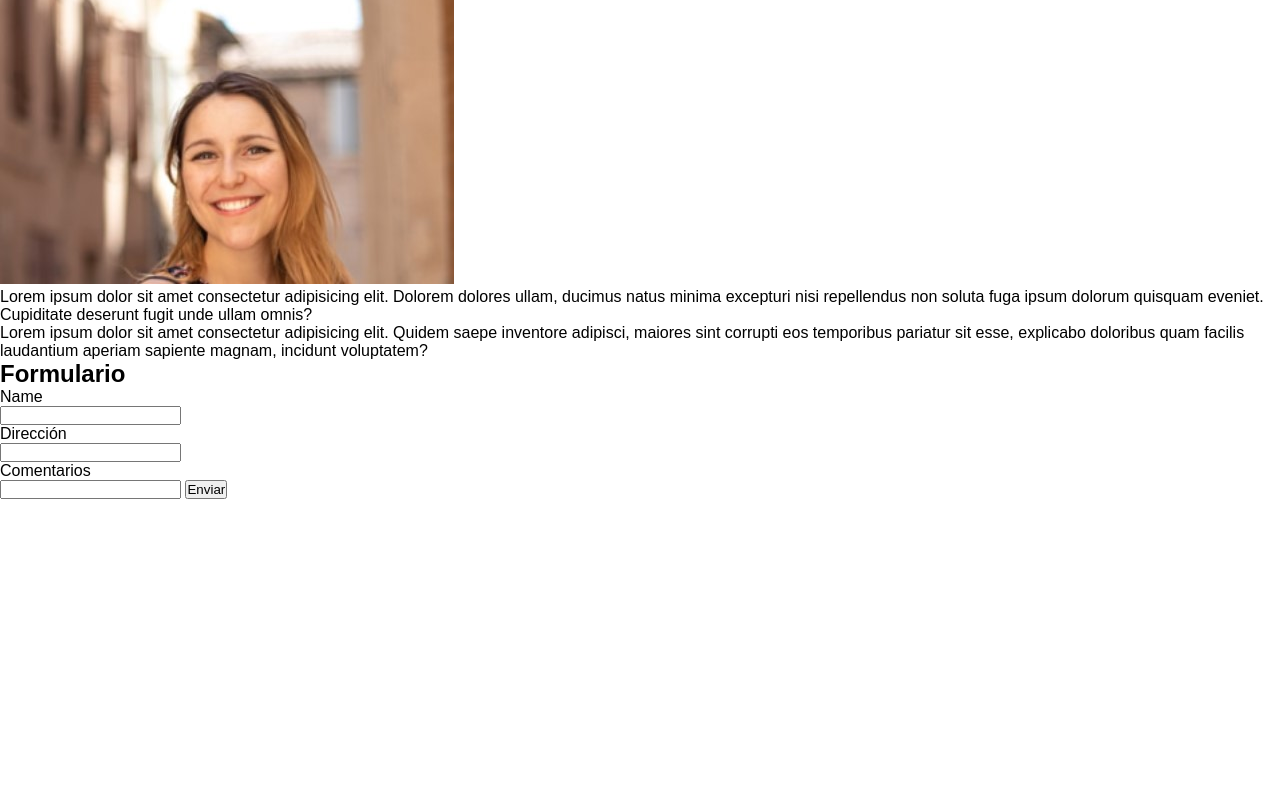
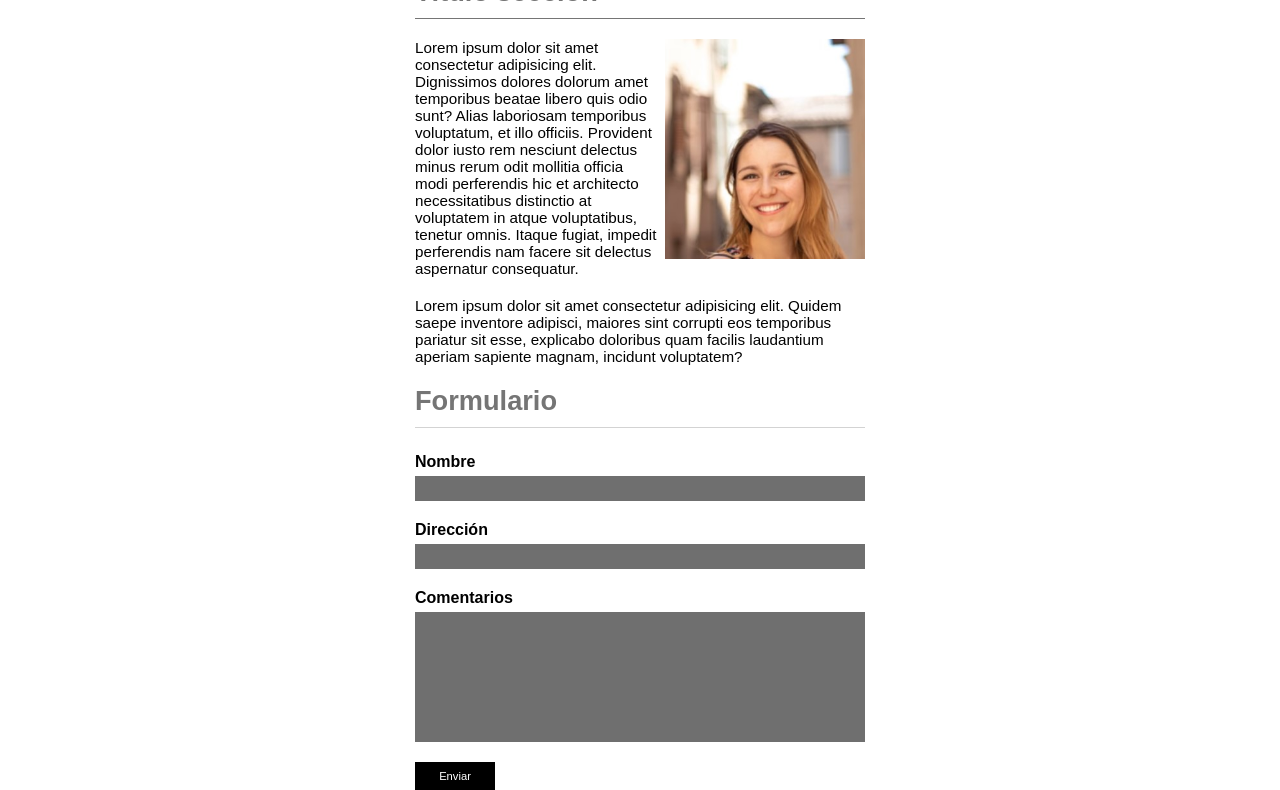
Before and after one commit to manutorresdev/control-html-css-js, a website: page 06.ejercicio-css-3/index.html in a window 1280 px wide. Shown: the part 273-1063 px from the top of the page. Before the commit the page ends 800 px from the top, so only its background shows below. Drawn offline with Linux system fonts and the light colour scheme.

Commit message:
3rd css ex

```diff
--- a/06.ejercicio-css-3/index.html
+++ b/06.ejercicio-css-3/index.html
@@ -21,16 +21,18 @@
         dictum justo consequat a. Sed rutrum ex quis condimentum gravida
       </p>
     </header>
-    <section>
+    <div class="sect_cont">
+      <section id="frst_sect">
         <h1 class="sect_titles">Título sección</h1>
-      <!-- <img src="" alt="Imagen de autor" id="profile_pic" /> -->
-      <!-- CON SCRIPT LÍNEA 26 -->
-      <img src="/picture.jpg" alt="Imagen de autor" id="profile_pic" />
+        <div id="profile_pic"></div>
         <p>
-        Lorem ipsum dolor sit amet consectetur adipisicing elit. Dolorem dolores
-        ullam, ducimus natus minima excepturi nisi repellendus non soluta fuga
-        ipsum dolorum quisquam eveniet. Cupiditate deserunt fugit unde ullam
-        omnis?
+          Lorem ipsum dolor sit amet consectetur adipisicing elit. Dignissimos
+          dolores dolorum amet temporibus beatae libero quis odio sunt? Alias
+          laboriosam temporibus voluptatum, et illo officiis. Provident dolor
+          iusto rem nesciunt delectus minus rerum odit mollitia officia modi
+          perferendis hic et architecto necessitatibus distinctio at voluptatem
+          in atque voluptatibus, tenetur omnis. Itaque fugiat, impedit
+          perferendis nam facere sit delectus aspernatur consequatur.
         </p>
         <p>
           Lorem ipsum dolor sit amet consectetur adipisicing elit. Quidem saepe
@@ -39,20 +41,26 @@
           magnam, incidunt voluptatem?
         </p>
       </section>
-    <section>
+      <section id="scnd_sect">
         <h1 class="sect_titles">Formulario</h1>
-      <form action="/index.html">
-        <legend>Name</legend>
+        <form action="/index.html" id="form">
+          <legend>Nombre</legend>
           <label for="name_input"></label>
-        <input type="text" name="name_input" id="name_input" />
+          <input required type="text" name="name_input" id="name_input" />
           <legend>Dirección</legend>
           <label for="direction_input"></label>
           <input type="text" name="direction_input" id="direction_input" />
           <legend>Comentarios</legend>
-        <label for="comentarios_input"></label>
-        <input type="text" name="comentarios_input" id="comentarios_input" />
+          <textarea
+            maxlength="350"
+            cols="20"
+            rows="5"
+            form="form"
+            id="comentarios_input"
+          ></textarea>
           <button type="submit">Enviar</button>
         </form>
       </section>
+    </div>
   </body>
 </html>
--- a/06.ejercicio-css-3/styles/style.css
+++ b/06.ejercicio-css-3/styles/style.css
@@ -3,6 +3,7 @@
   width: 100%;
   max-width: 200px;
 } */
+@import 'var.css';
 
 * {
   font-family: sans-serif;
@@ -18,11 +19,190 @@
 */
 
 header {
-  color: white;
-  background-color: black;
+  font-size: 1.5em;
+  color: var(--white);
+  background-color: var(--black);
   padding: 50px 50px 40px 30px;
 }
 
+h2 {
+  font-weight: 400;
+  padding: 5px 0px 5px;
+}
+
 header > p {
-  font-size: 0.9em;
+  font-size: 0.6em;
+  line-height: 1.3em;
+  padding-right: 50px;
 }
+
+/*
+  ########################
+  ## SECTIONS CONTAINER ##
+  ########################
+*/
+
+.sect_cont {
+  margin: auto;
+  display: flex;
+  flex-direction: column;
+  align-items: center;
+}
+
+.sect_titles {
+  font-size: 1.7em;
+  color: var(--titles);
+  border-bottom: 1px var(--titles) solid;
+  padding: 15px 0px 10px 0px;
+}
+
+section {
+  max-width: 450px;
+}
+
+/*
+  ###############
+  ## SECTION 1 ##
+  ###############
+*/
+
+#frst_sect {
+  display: grid;
+  grid-template-areas:
+    'title title '
+    'p1 image'
+    'p2 p2';
+}
+
+#frst_sect > h1 {
+  grid-area: title;
+}
+
+#profile_pic {
+  margin-top: 20px;
+  grid-area: image;
+  width: 200px;
+  height: 220px;
+  background-image: url(/picture.jpg);
+  background-size: cover;
+  background-position: center;
+}
+
+section p {
+  font-size: 0.95em;
+}
+
+div + p {
+  padding: 20px 5px 0px 0px;
+  grid-area: p1;
+}
+
+p + p {
+  grid-area: p2;
+  padding: 20px 0px 0px 0px;
+}
+
+/*
+  ###############
+  ## SECTION 2 ##
+  ###############
+*/
+
+#scnd_sect {
+  width: 100%;
+}
+
+#scnd_sect > h1 {
+  padding-top: 20px;
+  border-bottom: 1px var(--title_scnd_sect) solid;
+}
+
+form {
+  margin-top: 5px;
+  display: flex;
+  flex-direction: column;
+}
+
+legend {
+  font-weight: 700;
+  margin: 20px 0px 5px 0px;
+}
+
+input {
+  border: 0px;
+  background-color: var(--form-bg);
+  padding: 5px 0px 5px 5px;
+  color: white;
+}
+
+#comentarios_input {
+  border: 0px;
+  background-color: var(--form-bg);
+  color: white;
+  padding: 5px 5px 50px 5px;
+  resize: none;
+  overflow: hidden;
+}
+
+button {
+  font-size: 0.7em;
+  background-color: black;
+  color: white;
+  border: 0px;
+  margin-top: 20px;
+  padding: 8px 15px 8px 15px;
+  width: 80px;
+}
+
+@media only screen and (max-width: 800px) {
+  /*
+  ############
+  ## HEADER ##
+  ############
+  */
+  header {
+    display: flex;
+    flex-direction: column;
+    align-items: center;
+    justify-content: center;
+    padding: 50px 50px 40px 50px;
+  }
+  h1 {
+    font-size: 1.7em;
+  }
+  h2 {
+    padding: 15px;
+  }
+  header > p {
+    text-align: center;
+    padding: 0px;
+  }
+  /*
+  ###############
+  ## SECTION 1 ##
+  ###############
+  */
+
+  #frst_sect {
+    display: flex;
+    flex-direction: column;
+    padding: 20px;
+  }
+  #profile_pic {
+    width: 360px;
+    height: 260px;
+    background-size: contain;
+    background-position: center;
+  }
+  /*
+  ###############
+  ## SECTION 2 ##
+  ###############
+  */
+  #scnd_sect {
+    padding: 0px 20px 50px 20px;
+  }
+  #scnd_sect > h1 {
+    border-bottom: 1px var(--title_scnd_sect_mob) solid;
+  }
+}
--- /dev/null
+++ b/06.ejercicio-css-3/styles/var.css
@@ -0,0 +1,8 @@
+:root {
+  --titles: rgb(117, 117, 117);
+  --white: white;
+  --black: black;
+  --form-bg: #6f6f6f;
+  --title_scnd_sect: rgb(211, 211, 211);
+  --title_scnd_sect_mob: rgb(0, 0, 0);
+}
```
Lines whose indentation alone changed are shown as unchanged.
